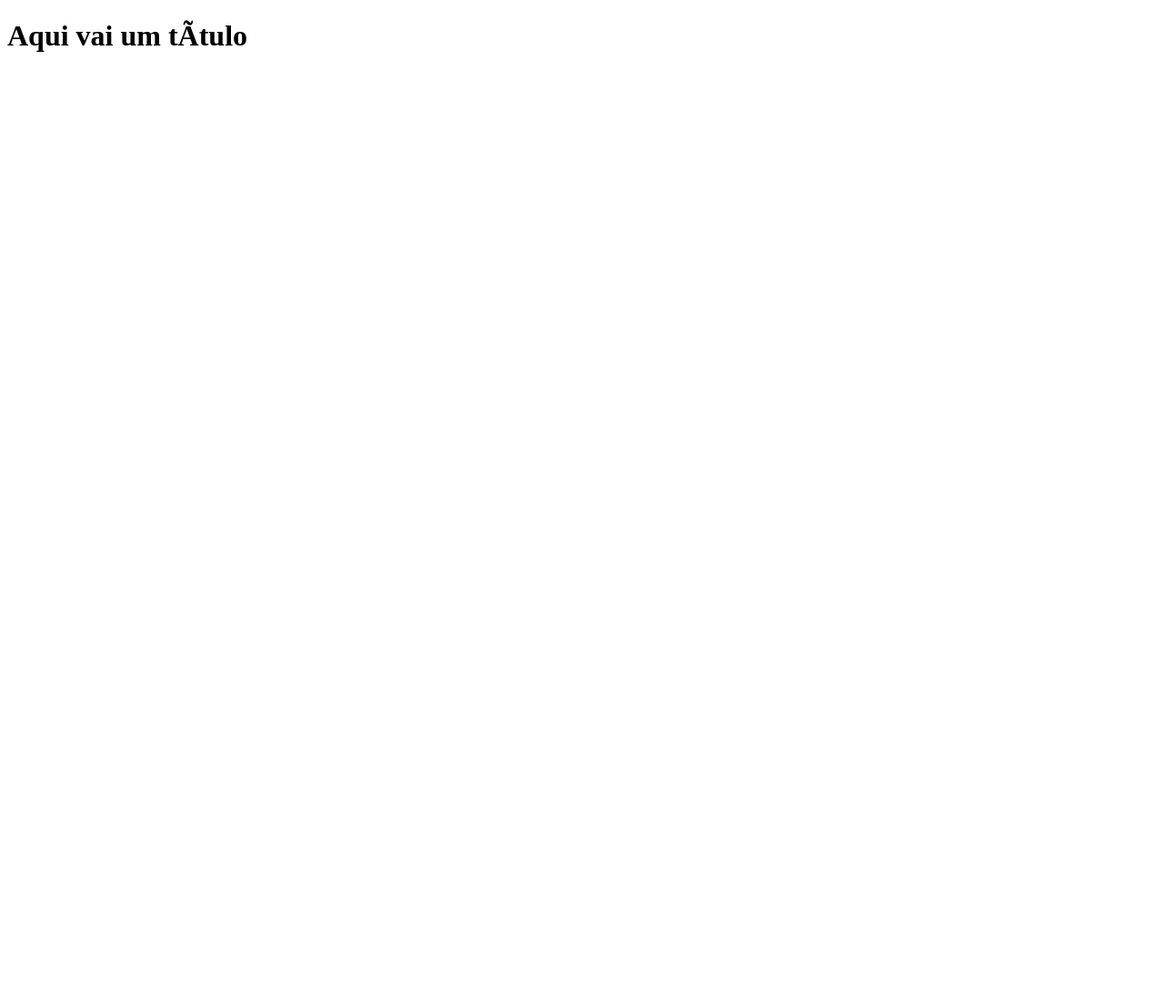
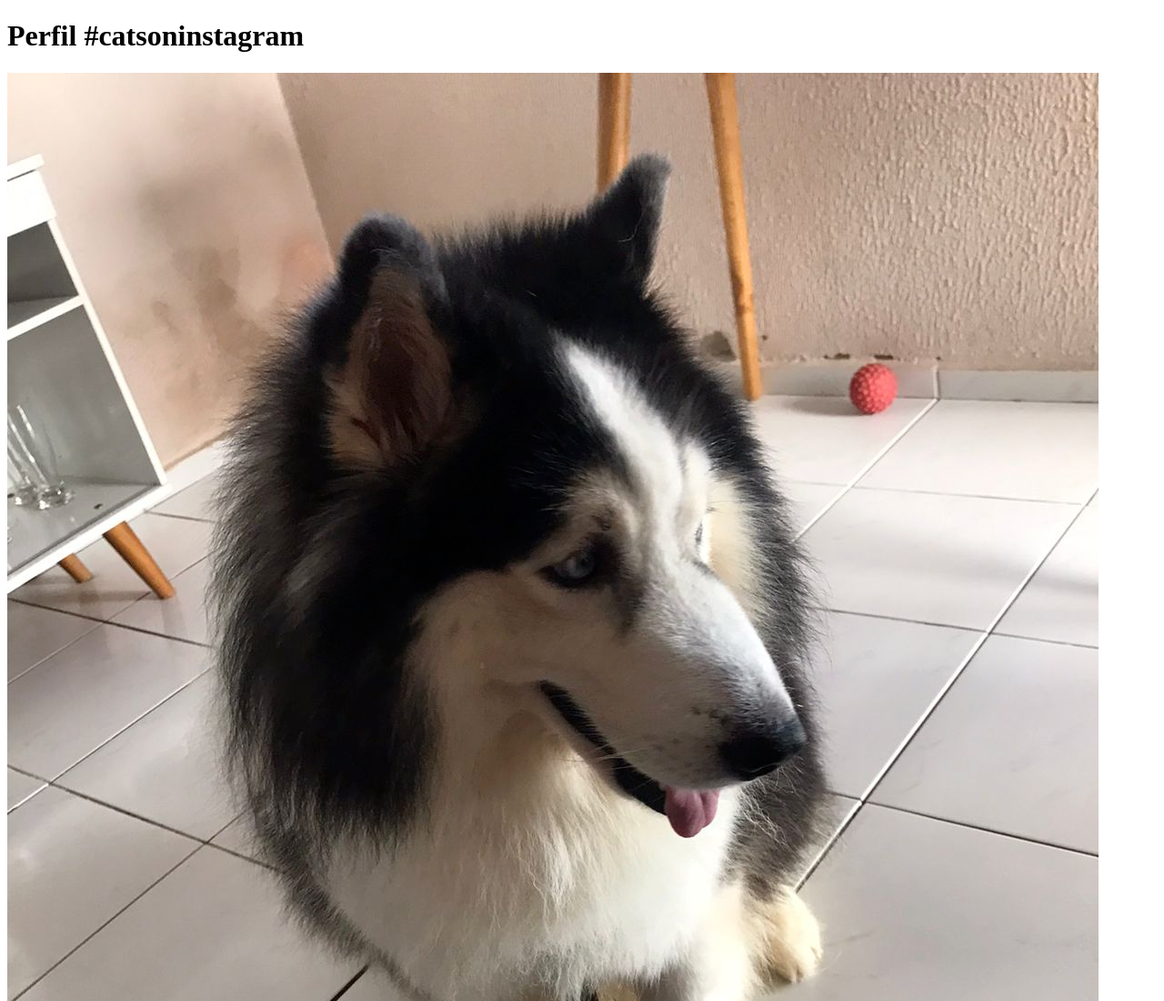
Before and after one commit to GabrielGHDevv/Pratica-Descom, a plain HTML site: page index.html in a window 1280 px wide. Shown: the top 1100 px of the page at 91% size. Before the commit the page ends 800 px from the top, so only its background shows below. Drawn offline with Linux system fonts and the light colour scheme.

Commit message:
atualizacao

```diff
--- a/index.html
+++ b/index.html
@@ -4,7 +4,7 @@
 
 <head>
 
-<title>Título da página</title>
+<title>Fanpage de Gatinhos</title>
 
 <meta charset=“utf-8”>
 
@@ -12,7 +12,9 @@
 
 <body>
 
-<h1>Aqui vai um título</h1>
+<h1>Perfil #catsoninstagram</h1>
+
+<img src="/img/Loganempng.png" alt="FotodoLogan"/>
 
 </body>
 
```
Also changed, not shown: img/Loganempng.png (added).
